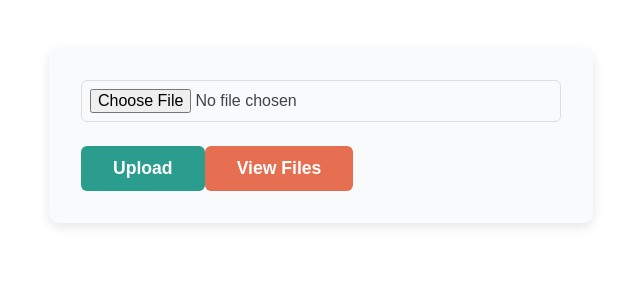
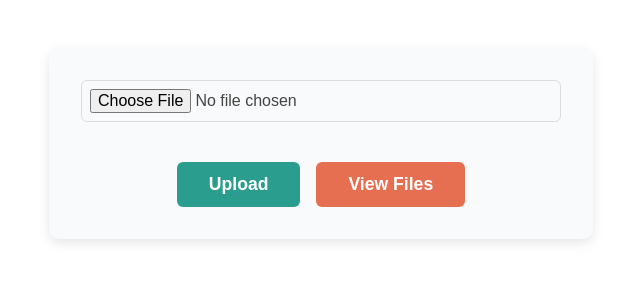
Before and after one commit to LucasMcK/production-reporting-app, a React (Create React App) app in the folder frontend/: page /upload in a window 1280 px wide. Shown: the top 300 px of the page, without its empty margins (319-959 px from the left). Built offline with nearby package versions, Linux system fonts and the light colour scheme.

Commit message:
style(frontend): added margins and centred buttons when wrapped in button-group

```diff
--- a/frontend/src/pages/HomePage.js
+++ b/frontend/src/pages/HomePage.js
@@ -8,7 +8,7 @@ export default function HomePage() {
     <div className="home-container">
       <h1>Welcome to Production Reporting</h1>
       <p>Manage your file uploads and reports easily.</p>
-
+      <div className="button-group">
         <Link to="/upload">
           <Button type="primary">Upload Files</Button>
         </Link>
@@ -16,5 +16,6 @@ export default function HomePage() {
           <Button type="secondary">View Files</Button>
         </Link>
       </div>
+    </div>
   );
 }
--- a/frontend/src/styles/Button.css
+++ b/frontend/src/styles/Button.css
@@ -7,6 +7,7 @@
     transition: background-color 0.3s ease;
     cursor: pointer;
     border: none;
+    justify-content: center;
   }
 
   .btn-primary {
@@ -26,3 +27,10 @@
   .btn-secondary:hover {
     background-color: #c85d44;
   }
+
+  .button-group {
+    display: flex;
+    justify-content: center;
+    gap: 1rem;
+    margin-top: 1rem;
+  }
```
Lines whose indentation alone changed are shown as unchanged.
